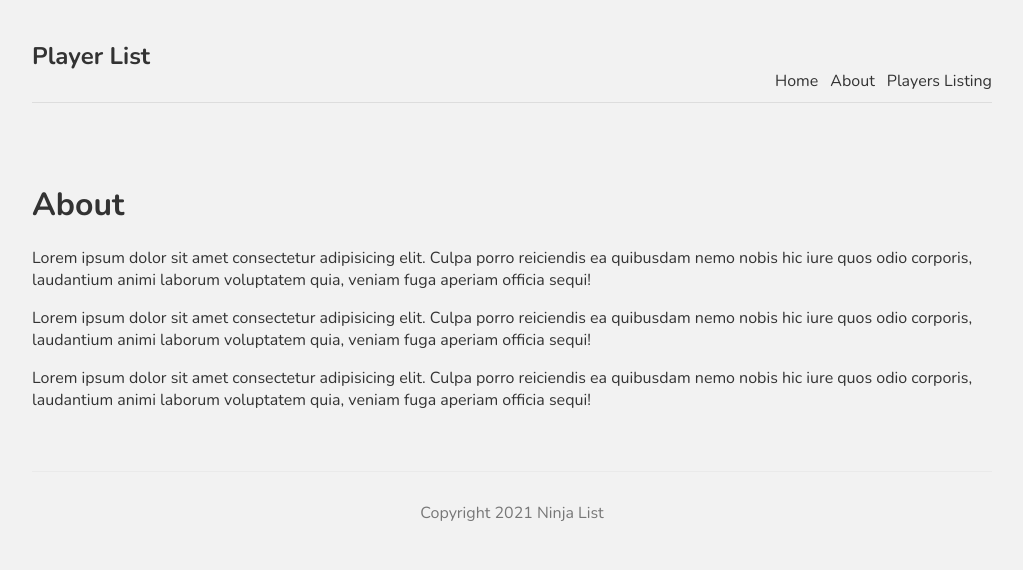
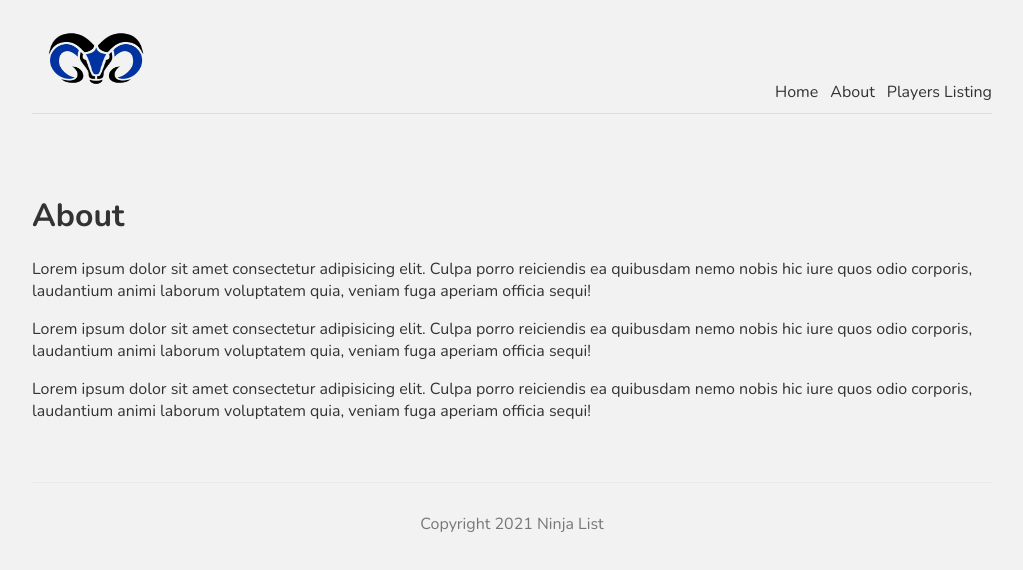
Before and after one commit to JavierCantoH/nextjs-teamApp, a Next.js app: page /about in a window 1280 px wide. Shown: the top 570 px of the page, without its empty margins (128-1151 px from the left). Built offline with nearby package versions, Linux system fonts and the light colour scheme.

Commit message:
Images and Metadata

```diff
--- a/components/Navbar.js
+++ b/components/Navbar.js
@@ -1,10 +1,11 @@
 import Link from 'next/link';
+import Image from 'next/image'
 
 const Navbar = () => {
     return (
       <nav>
         <div className="logo">
-          <h1>Player List</h1>
+          <Image src="/borrego.png" alt="site logo" width={128} height={77} />
         </div>
           <Link href="/"><a>Home</a></Link>
           <Link href="/about"><a>About</a></Link>
--- a/pages/404.js
+++ b/pages/404.js
@@ -16,6 +16,7 @@
             // router.go(1)
             router.push('/')
         }, 10000)
+    // eslint-disable-next-line react-hooks/exhaustive-deps
     }, [])
 
     return (
--- a/pages/about.js
+++ b/pages/about.js
@@ -1,11 +1,19 @@
+import Head from 'next/head'
+
 const About = () => {
     return (
+      <>
+        <Head>
+          <title>Player List | About</title>
+          <meta name="keywords" content="ninjas"/>
+        </Head>
         <div>
           <h1>About</h1>
           <p>Lorem ipsum dolor sit amet consectetur adipisicing elit. Culpa porro reiciendis ea quibusdam nemo nobis hic iure quos odio corporis, laudantium animi laborum voluptatem quia, veniam fuga aperiam officia sequi!</p>
           <p>Lorem ipsum dolor sit amet consectetur adipisicing elit. Culpa porro reiciendis ea quibusdam nemo nobis hic iure quos odio corporis, laudantium animi laborum voluptatem quia, veniam fuga aperiam officia sequi!</p>
           <p>Lorem ipsum dolor sit amet consectetur adipisicing elit. Culpa porro reiciendis ea quibusdam nemo nobis hic iure quos odio corporis, laudantium animi laborum voluptatem quia, veniam fuga aperiam officia sequi!</p>
         </div>
+      </>
     );
 }
 
--- a/pages/index.js
+++ b/pages/index.js
@@ -4,6 +4,11 @@
 
 export default function Home() {
   return (
+    <>
+      <Head>
+        <title>Player List | Home</title>
+        <meta name="keywords" content="players"/>
+      </Head>
       <div>
         <h1 className={styles.title}>Homepage</h1>
         <p className={styles.text}>Lorem ipsum dolor sit amet consectetur adipisicing elit. Minus animi impedit suscipit architecto, odio inventore nostrum non neque dicta. Quam magni accusantium culpa distinctio tempore iure accusamus, dolorem nobis odit.</p>
@@ -12,5 +17,6 @@
           <a className={styles.btn}>See Player Listing</a>
         </Link>
       </div>
+    </>
   )
 }
```
Also changed, not shown: public/borrego.png (added). Lines whose indentation alone changed are shown as unchanged.
